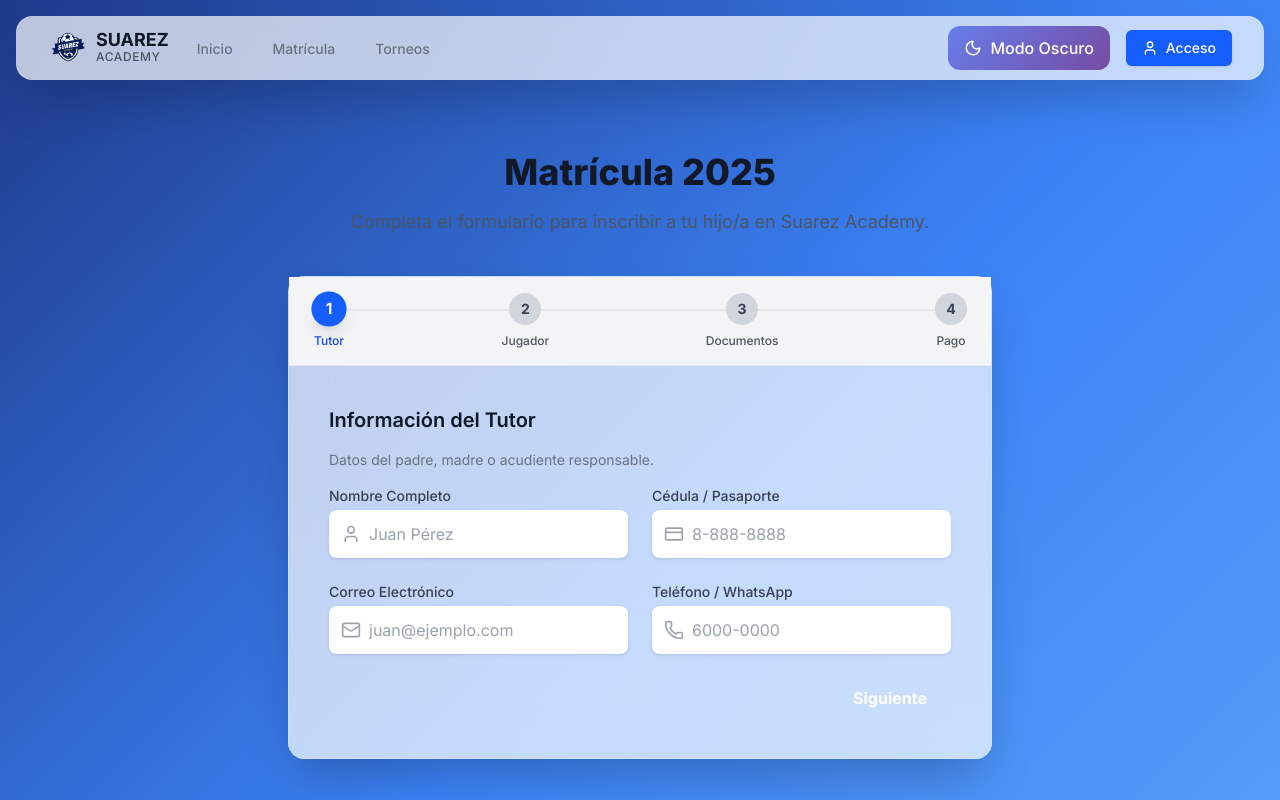
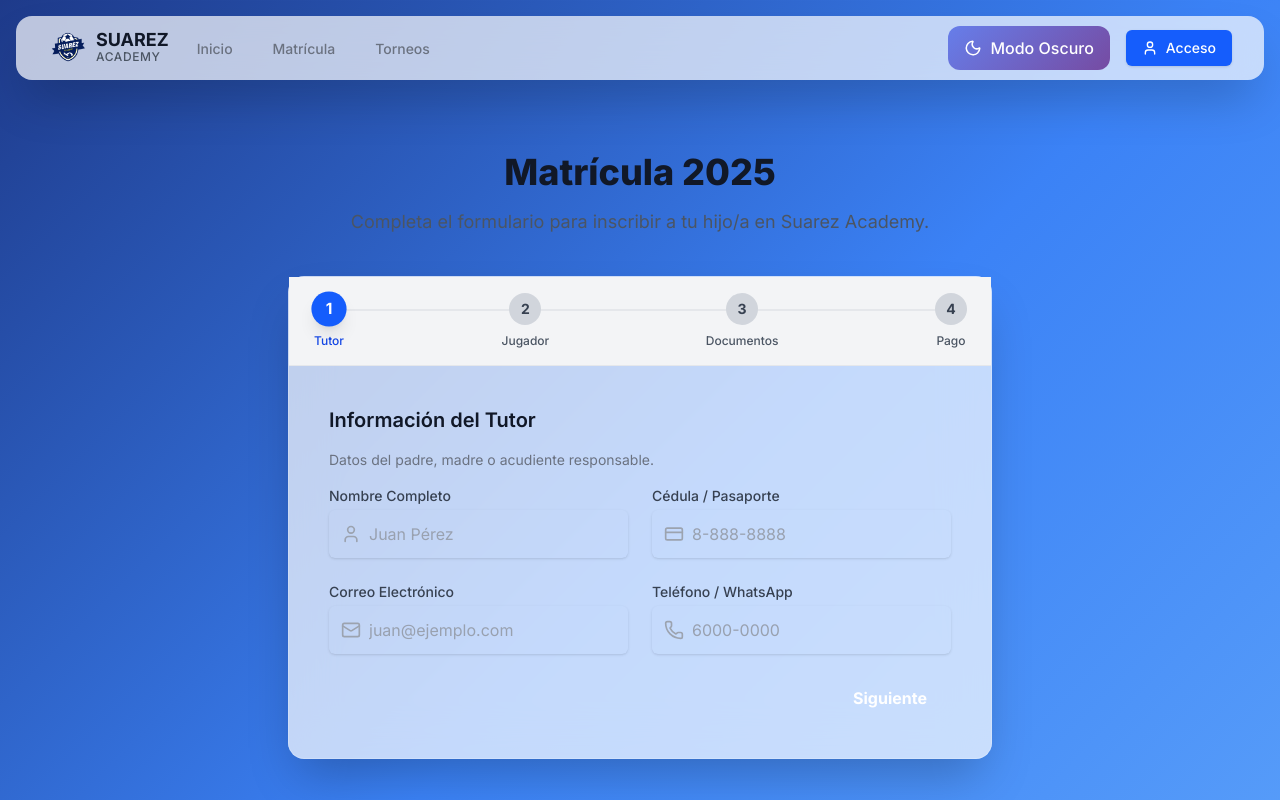
Before and after one commit to vegaexperiences/Sistema_Adademia_de_Futbol, a Next.js app in the folder web-app/: page /enrollment in a window 1280 px wide. Shown: the top 800 px of the page. Built offline with nearby package versions, Linux system fonts and the light colour scheme; no server answers; the database is empty.

Commit message:
Add CSS overrides to prevent dark mode styles in light mode
- Add rules to prevent dark: classes from applying when html doesn't have dark class
- Force transparent backgrounds for dark mode classes in light mode
- Add more specific selectors to override dark mode styles

```diff
--- a/web-app/src/app/globals.css
+++ b/web-app/src/app/globals.css
@@ -68,6 +68,28 @@
     background-color: #ffffff !important;
     color: #1f2937 !important; /* gray-800 */
     border-color: #e5e7eb; /* gray-200 */
+  }
+
+  /* Force light mode colors - override any dark: classes when html doesn't have dark class */
+  html:not(.dark) * {
+    /* Ensure text colors are dark in light mode */
+    --tw-text-opacity: 1;
+  }
+
+  /* Prevent dark mode styles from applying when html has light class */
+  html.light *[class*="dark:"] {
+    /* These classes should not apply */
+  }
+
+  /* Force light backgrounds on common dark mode classes when in light mode */
+  html:not(.dark) .dark\:bg-gray-800,
+  html:not(.dark) .dark\:bg-gray-900,
+  html:not(.dark) .dark\:bg-black {
+    background-color: transparent !important;
+  }
+
+  html:not(.dark) .dark\:text-white {
+    color: inherit !important;
   }
 
 
```
